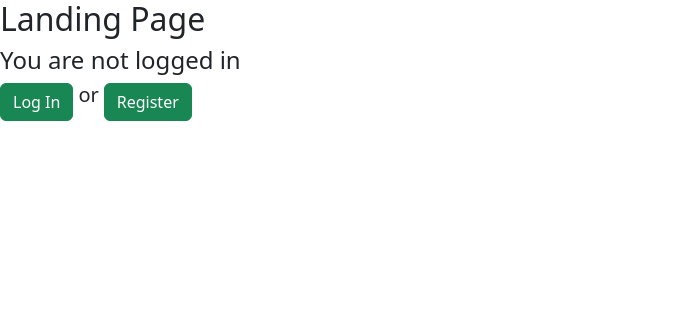
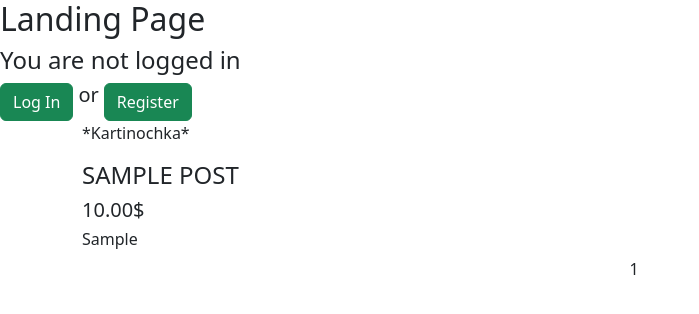
Before and after one commit to dogbusiness/craigav, a Django app: page / in a window 1280 px wide. Shown: the top 314 px of the page, without its empty margins (0-699 px from the left). Run offline with Django 4.2, Linux system fonts and the light colour scheme; tables that the repository leaves empty hold one stand-in row (values such as "Sample post").

Commit message:
Added pagination to index page. I want to improve it someday though

```diff
--- a/aggregator/templates/aggregator/index.html
+++ b/aggregator/templates/aggregator/index.html
@@ -13,4 +13,43 @@
         <a style="margin-left: 5px;" class='btn btn-success' href="{% url 'user_register' %}">Register</a>
     </div>
 {% endif %}
+<div class="container">
+    <div class="row">
+        {% for post in page %}
+            <div class="col">
+                <div>
+                    <p>*Kartinochka*</p>
+                </div>
+                <div>
+                    <h4>{{ post.title|upper }}</h4>
+                </div>
+                <div>
+                    <h5>{{post.price}}$</h5>
+                </div>
+                <div>
+                    <h6>{{post.city}}</h6>
+                </div>
+            </div>
+        {% endfor %}
+    </div>
+</div>
+
+<div class="pagination container justify-content-center" style="border: 1px; border-color: aqua; text-align: center;">
+    <span class="step-links">
+        {% if page.has_previous %}
+            <a href="?page=1">&laquo;</a>
+            <a href="?page={{ page.previous_page_number }}">&lsaquo;</a>
+        {% endif %}
+
+        <span class="current">
+            {{page.number}}
+        </span>
+
+        {% if page.has_next %}
+            <a href="?page={{ page.next_page_number }}">{{ page.next_page_number }}</a>
+            <a href="?page={{ page.next_page_number }}">&rsaquo;</a>
+            <a href="?page={{ page.paginator.num_pages }}">&raquo;</a>
+        {% endif %}
+    </span>
+</div>
 {%endblock%}
--- a/aggregator/views.py
+++ b/aggregator/views.py
@@ -1,11 +1,15 @@
 from django.shortcuts import render, redirect
-#from .forms_old_multiple import CategoryForm, SubCategoryForm, PostForm
+from django.core.paginator import Paginator
 from .forms import PostForm
 from . import models
 
 # Create your views here.
 def index(request):
-    return render(request, 'aggregator/index.html')
+    posts = models.Post.objects.all()
+    paginator = Paginator(posts, 2)
+    page_number = request.GET.get('page')
+    page_obj = paginator.get_page(page_number)
+    return render(request, 'aggregator/index.html', {'page': page_obj})
 
 def add_post(request):
     if request.method == "POST":
--- a/to-do.txt
+++ b/to-do.txt
@@ -12,7 +12,7 @@
 
 # страница для смены пароля # ! Check
 
-# создать страницу где будут более-менее читабельно отображаться объявления
+# создать страницу где будут более-менее читабельно отображаться объявления # ! Check: Можно улучшить Paginator. Страницы будут отображаться типа [1][2][3] и т.д. (возможно нужно передавать в темплейт кол-во страниц)
 
 # создать страницу для просмотра объявления
 
```
Also changed, not shown: aggregator/templates/aggregator/paginator_improved_not_working.html (added, +24 -0 lines).
